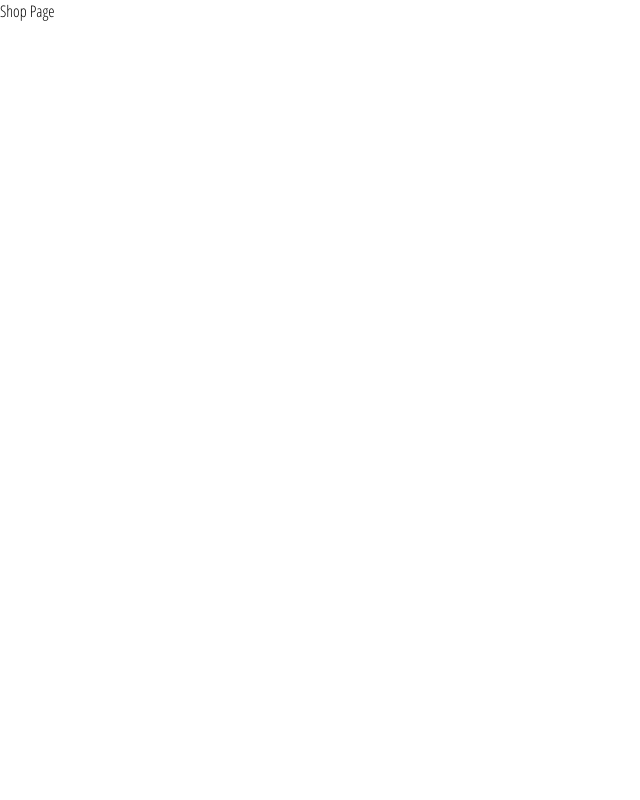
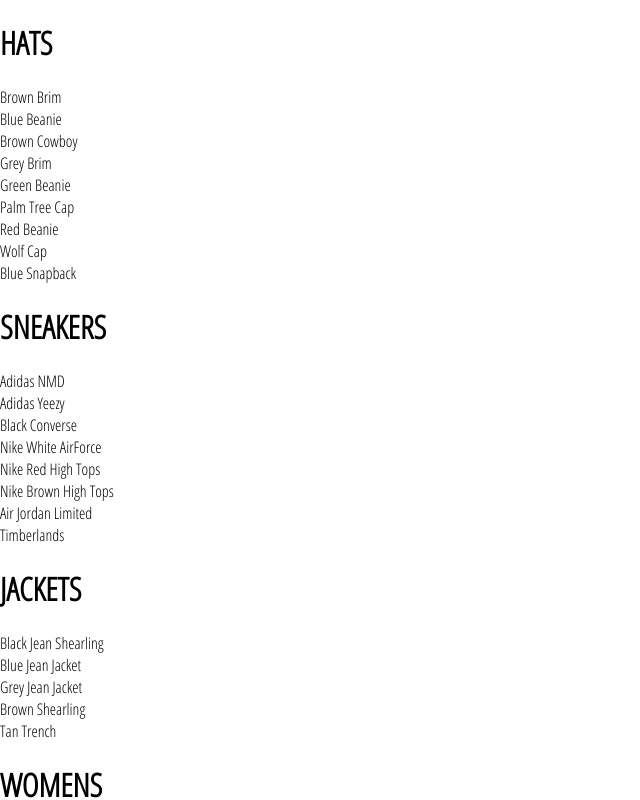
Before and after one commit to leobewater/udemy-complete-react-dev-ecom-store, a React (Create React App) app: page /shop in a window 1280 px wide. Shown: the top 800 px of the page, without its empty margins (0-640 px from the left). Built offline with nearby package versions, Linux system fonts and the light colour scheme.

Commit message:
populate items to shop page

```diff
--- /dev/null
+++ b/src/components/collection-preview/collection-preview.component.jsx
@@ -0,0 +1,16 @@
+import React from 'react'
+
+import './collection-preview.styles.scss'
+
+const CollectionPreview = ({ title, items }) => (
+  <div class="collection-preview">
+    <h1 className="title">{title.toUpperCase()}</h1>
+    <div className="preview">
+      {items.map((item) => (
+        <div key={item.id}>{item.name}</div>
+      ))}
+    </div>
+  </div>
+)
+
+export default CollectionPreview
--- a/src/pages/shop/shop.component.jsx
+++ b/src/pages/shop/shop.component.jsx
@@ -1,4 +1,5 @@
 import React from 'react'
+import CollectionPreview from '../../components/collection-preview/collection-preview.component'
 
 import SHOP_DATA from './shop.data'
 
@@ -12,7 +13,14 @@ class ShopPage extends React.Component {
   }
 
   render() {
-    return <div>Shop Page</div>
+    const { collections } = this.state
+    return (
+      <div className="shop-page">
+        {collections.map(({ id, ...otherCollectionProps }) => (
+          <CollectionPreview key={id} {...otherCollectionProps} />
+        ))}
+      </div>
+    )
   }
 }
 
```
Also changed, not shown: src/components/collection-preview/collection-preview.styles.scss (added).
